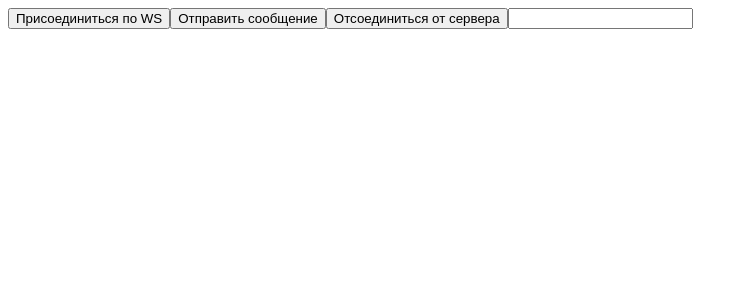
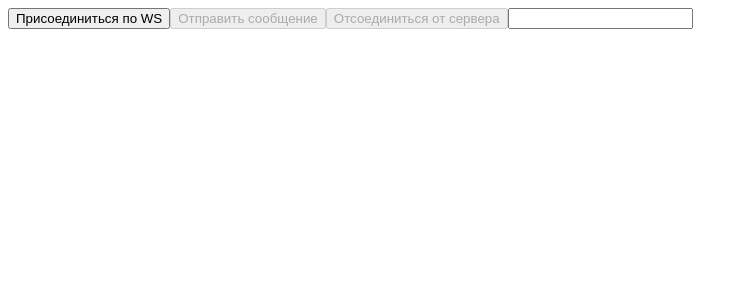
Before and after one commit to Alf51/MiniContactCenter-Client, a React (Create React App) app: page / in a window 1280 px wide. Shown: the top 300 px of the page, without its empty margins (0-748 px from the left). Built offline with nearby package versions, Linux system fonts and the light colour scheme.

Commit message:
Добавил состояние кнопок

```diff
--- a/src/components/sendUrlButtons.tsx
+++ b/src/components/sendUrlButtons.tsx
@@ -1,10 +1,8 @@
 import React, {ChangeEvent, useEffect, useState} from "react";
-import {MyMessage, useWebSocketConnection} from '../webSocketConnectiont'
-import {useConnect} from "../socketConnection";
-import {text} from "node:stream/consumers";
+import {MyMessage, useConnect} from "../socketConnection";
 
 export function SendUrlButtons(obj: { buttonName: string }) {
-    const {sendMessage, connectWS, disconnect} = useConnect()
+    const {sendMessage, connectWS, disconnect, isConnection} = useConnect()
     const [inputText, setInputText] = useState<string>('')
     const [message, setMessage] = useState<MyMessage>({from: '', text: "hay from React"})
 
@@ -19,11 +17,20 @@ export function SendUrlButtons(obj: { buttonName: string }) {
         setInputText(event.target.value)
     }
 
+    const makeReset = () => {
+        setInputText('')
+    }
+
+    const handleMessage = (message: MyMessage) => {
+        sendMessage(message)
+        makeReset()
+    }
+
     return (
         <div>
-            <button onClick={() => connectWS()}>{obj.buttonName}</button>
-            <button onClick={() => sendMessage(message)}>Отправить сообщение</button>
-            <button onClick={() => disconnect()}>Отсоединиться от сервера</button>
+            <button disabled={isConnection} onClick={() => connectWS()}>{obj.buttonName}</button>
+            <button disabled={!isConnection} onClick={() => handleMessage(message)}>Отправить сообщение</button>
+            <button disabled={!isConnection} onClick={() => disconnect()}>Отсоединиться от сервера</button>
             <input type={'text'} onChange={handleText}></input>
         </div>
     );
--- a/src/socketConnection.ts
+++ b/src/socketConnection.ts
@@ -1,7 +1,10 @@
 import {useRef, useState} from "react";
 import {Client} from "@stomp/stompjs";
-import {MyMessage} from "./webSocketConnectiont";
 
+export interface MyMessage {
+    from: string,
+    text: string
+}
 
 export function useConnect() {
     const clientRef = useRef(new Client())
@@ -49,5 +52,5 @@ export function useConnect() {
         }
     }
 
-    return {connectWS, sendMessage, disconnect}
+    return {connectWS, sendMessage, disconnect, isConnection}
 }
```
